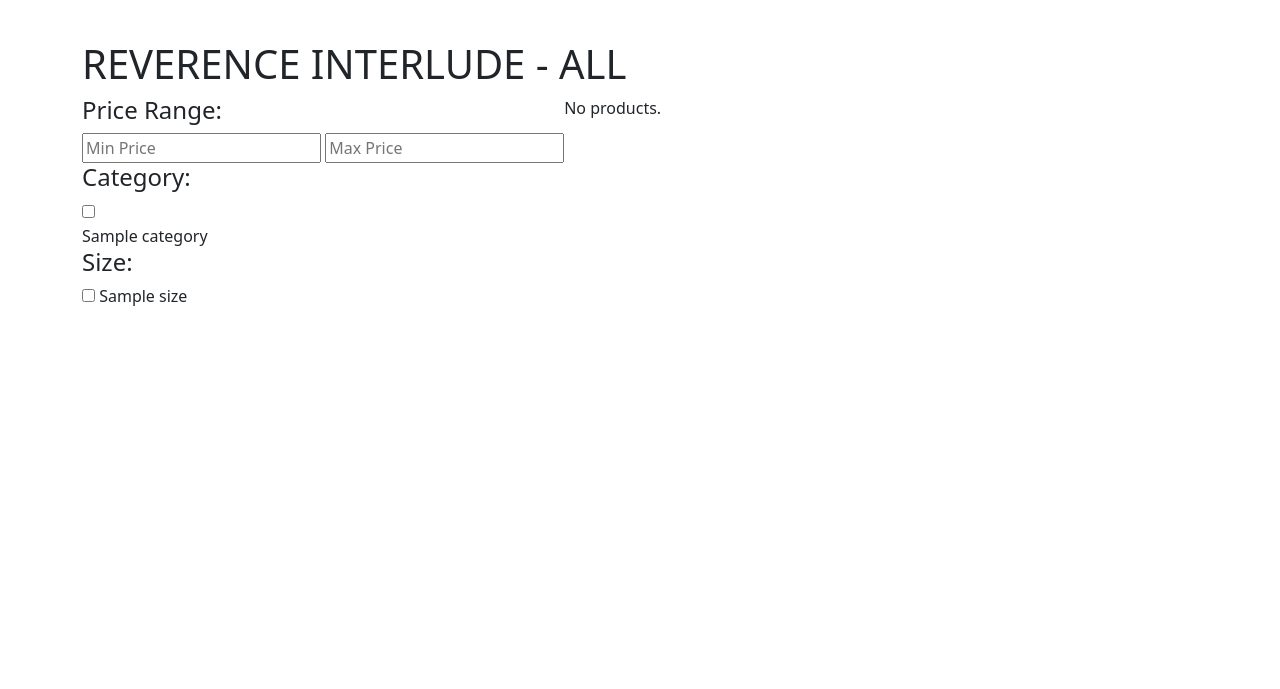
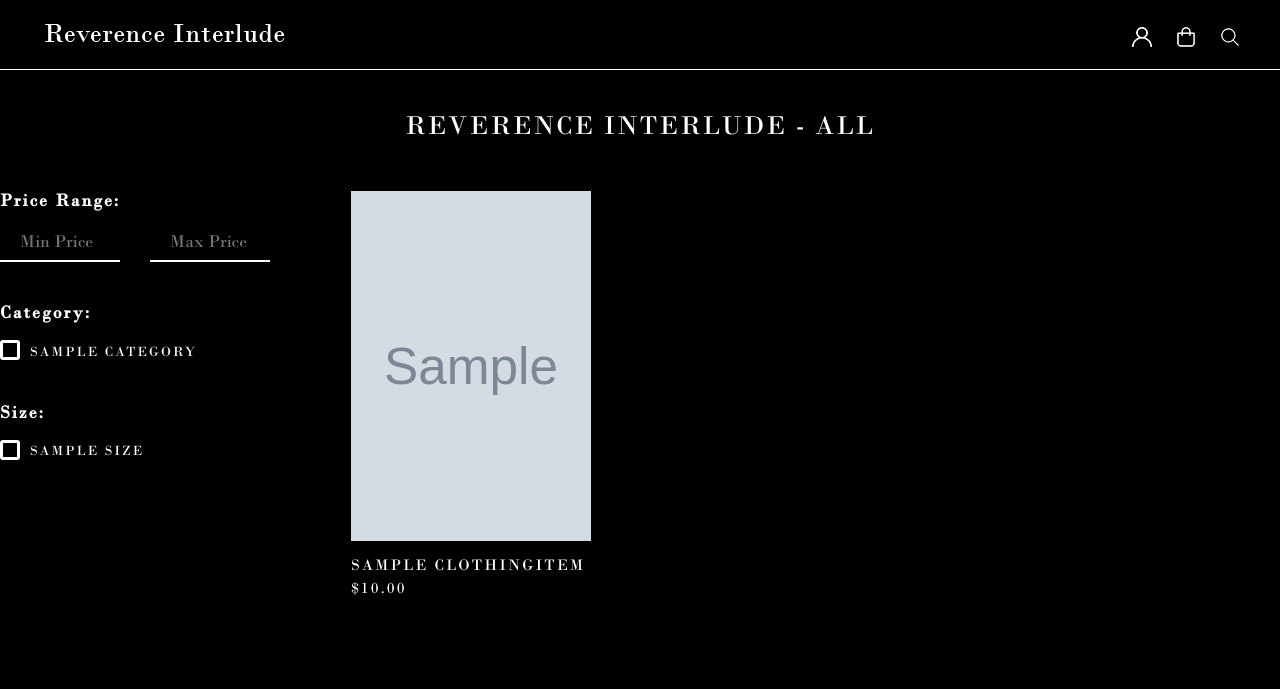
Before and after one commit to prodbyyasuo/rev, a Django app: page / in a window 1280 px wide. Shown: the top 689 px of the page. Run offline with Django 5.2, Linux system fonts and the light colour scheme; tables that the repository leaves empty hold one stand-in row (values such as "Sample post"); grey boxes marked "Sample" are stand-in pictures; some libraries are stand-ins or nearby versions.

Commit message:
The catalog is complete and the media is configured

```diff
--- a/reverence/main/static/css/base.css
+++ b/reverence/main/static/css/base.css
@@ -0,0 +1,244 @@
+@font-face {
+    font-family: "Bodoni";
+    src: url(../font/BOD_R.TTF);
+}
+
+:root {
+    --gold: #ccaf6b;
+}
+
+body {
+    background-color: #000000;
+    color: #fff;
+    font-family: "Bodoni", serif;
+    font-size: 18px;
+    letter-spacing: 2px;
+}
+
+a {
+    transition: all .4s ease;
+    color: var(--gold);
+    text-decoration: none;
+}
+
+a:hover {
+    opacity: 0.7;
+}
+
+h2 {
+    font-size: 38px;
+}
+
+h4 {
+    font-size: 18px;
+    font-weight: 300;
+}
+
+h5 {
+    font-weight: 300;
+    font-size: 16px;
+    margin: 0;
+}
+
+p {
+    font-weight: 300;
+    font-size: 16px;
+}
+
+.container {
+    max-width: 1400px;
+    margin: 0 auto;
+    padding: 40px 0;
+}
+
+.header {
+    padding: 0 40px;
+    height: 70px;
+    justify-content: space-between;
+    border-bottom: 1px solid #ffffff;
+    background-color: #000000;
+}
+
+.input-container {
+    position: relative;
+    display: flex;
+}
+
+.search {
+    padding-right: 150px;
+    padding-bottom: 10px;
+}
+
+.form_input {
+    border: none;
+    background-color: #000;
+    border-bottom: 1px solid #fff;
+    width: 350px;
+    padding: 5px 10px;
+    padding-right: 40px;
+}
+
+.form_input::placeholder {
+    color: #000;
+}
+
+.form_input:focus {
+    all: unset;
+    border: none;
+    background-color: #000;
+    width: 350px;
+    padding: 5px 10px;
+    border-bottom: 1px solid #ffffff;
+}
+
+.form_input, textarea {
+    color: #ffffff;
+}
+
+.btnforsearch {
+    position: absolute;
+    left: 96%;
+    background-color: #000000;
+    top: 26%;
+    background: url(../img/search.png);
+    border: none;
+    width: 20px;
+    height: 20px;
+}
+
+.forsearch {
+    position: relative;
+}
+
+.search-popup {
+    position: absolute;
+    top: 100%;
+    right: 0;
+    width: 250px;
+    z-index: 1000;
+    padding: 10px;
+    margin-right: 92px;
+    margin-top: 20px;
+}
+
+.form_input {
+    padding: 5px;
+    flex: 1;
+}
+
+.catalog {
+
+}
+
+.rev-head {
+    font-size: 27px;
+    text-align: center;
+    padding-bottom: 40px;
+}
+
+.sidebar {
+    min-width: 260px;
+    margin-right: 80px;
+}
+
+.category-option {
+    position: relative;
+    display: flex;
+    align-items: center;
+    text-transform: uppercase;
+    margin-bottom: 5px;
+    font-size: 14px;
+}
+
+.category-option input[type="checkbox"] {
+    display: none;
+}
+
+.category-option label {
+    position: relative;
+    padding-left: 30px;
+    padding-top: 2px;
+    cursor: pointer;
+    color: #ffffff;
+}
+
+.category-option label::before {
+    content: '';
+    position: absolute;
+    left: 0;
+    top: 50%;
+    transform: translateY(-50%);
+    width: 20px;
+    height: 20px;
+    background-color: #000000;
+    border: 3px solid #ffffff;
+    border-radius: 3px;
+}
+
+.category-option input[type="checkbox"]:checked + label::before {
+    background-color: #ffffff;
+}
+
+.category-name {
+    width: 200px;
+}
+
+.category-len {
+    padding-left: 40px;
+}
+
+.price-range {
+    margin-bottom: 20px;
+}
+
+.size-head, .category-head {
+    margin-top: 40px;
+    margin-bottom: 15px;
+}
+
+.price-head {
+    margin-bottom: 15px;
+}
+
+input[type="number"] {
+    width: 120px;
+    border: none;
+    background-color: #000;
+    padding-left: 20px;
+    padding-bottom: 5px;
+    color: #ffffff;
+    outline: none;
+    border-bottom: 2px solid #ffffff;
+    transition: border-color 0.3s;
+    -webkit-appearance: textfield;
+}
+
+input[type="number"]::-webkit-inner-spin-button,
+input[type="number"]::-webkit-outer-spin-button {
+    -webkit-appearance: none;
+    margin 0;
+}
+.sidebar h4 {
+    font-weight: 600;
+}
+
+.card-container {
+    gap: 30px;
+}
+
+.card {
+    width: 240px;
+    height: 460px;
+    background: #000000;
+    color: #ffffff;
+    text-transform: uppercase;
+}
+
+.card img {
+    width: 240px;
+    height: 350px;
+}
+
+.card-info {
+    padding-top: 15px;
+}
--- a/reverence/main/templates/main/base.html
+++ b/reverence/main/templates/main/base.html
@@ -16,12 +16,6 @@
     <header class="header sticky-top d-flex align-items-center">
         <div class="header-logo">
             <img src="{% static 'img/rev.png' %}" alt="">
-        </div>
-        <div class="search">
-            <form action="" id="search_form" class="search_form" style="display: none;">
-                <input type="text" name="q" class="form_input" placeholder="Search">
-                <button type="submit" class="btnforsearch"></button>
-            </form>
         </div>
         <div class="header-nav d-flex gap-4">
             <a href="#" class="h-profile">
--- a/reverence/main/templates/main/product/list.html
+++ b/reverence/main/templates/main/product/list.html
@@ -8,7 +8,7 @@
     <div class="catalog d-flex">
         <form action="{% url "main:catalog" %}" method="get" class="sidebar" id="filter-form">
             <h4 class="price-head">Price Range:</h4>
-            <div class="price-range">
+            <div class="price-range d-flex justify-content-between">
                 <input type="number" name="min_price" id="min_price" placeholder="Min Price" value="{{ request.GET.min_price }}" oninput="debounceApplyFilters()">
                 <input type="number" name="max_price" id="max_price" placeholder="Max Price" value="{{ request.GET.max_price }}" oninput="debounceApplyFilters()">
             </div>
--- a/reverence/main/urls.py
+++ b/reverence/main/urls.py
@@ -7,5 +7,5 @@
 urlpatterns = [
     path('', CatalogView.as_view(), name='catalog'),
     path('item/<slug:slug>', ClothingItemDetailView.as_view(),
-         name='clothing_item'),
+         name='clothing_item_detail'),
 ]
--- a/reverence/main/views.py
+++ b/reverence/main/views.py
@@ -1,5 +1,4 @@
 from django.views.generic import ListView, DetailView
-
 from .models import ClothingItem, Category, Size
 from django.db.models import Q
 
@@ -7,7 +6,8 @@
 class CatalogView(ListView):
     model = ClothingItem
     template_name = 'main/product/list.html'
-    context_object_name = 'clothing_items'
+    context_object_name = 'cloting_items'
+
 
     def get_queryset(self):
         queryset = super().get_queryset()
@@ -26,10 +26,12 @@
 
         if min_price:
             queryset = queryset.filter(price__gte=min_price)
+
         if max_price:
             queryset = queryset.filter(price__lte=max_price)
 
         return queryset
+
 
     def get_context_data(self, **kwargs):
         context = super().get_context_data(**kwargs)
--- a/reverence/reverence/settings.py
+++ b/reverence/reverence/settings.py
@@ -117,3 +117,6 @@
 # https://docs.djangoproject.com/en/6.0/howto/static-files/
 
 STATIC_URL = 'static/'
+
+MEDIA_URL = '/media/'
+MEDIA_ROOT = BASE_DIR / 'media'
--- a/reverence/reverence/urls.py
+++ b/reverence/reverence/urls.py
@@ -16,8 +16,13 @@
 """
 from django.contrib import admin
 from django.urls import path, include
-
+from django.conf import settings
+from django.conf.urls.static import static
 urlpatterns = [
     path('admin/', admin.site.urls),
     path('', include('main.urls', namespace='main')),
 ]
+
+if settings.DEBUG:
+    urlpatterns += static(settings.MEDIA_URL,
+                          document_root=settings.MEDIA_ROOT)
```
Also changed, not shown: 3 other files.
